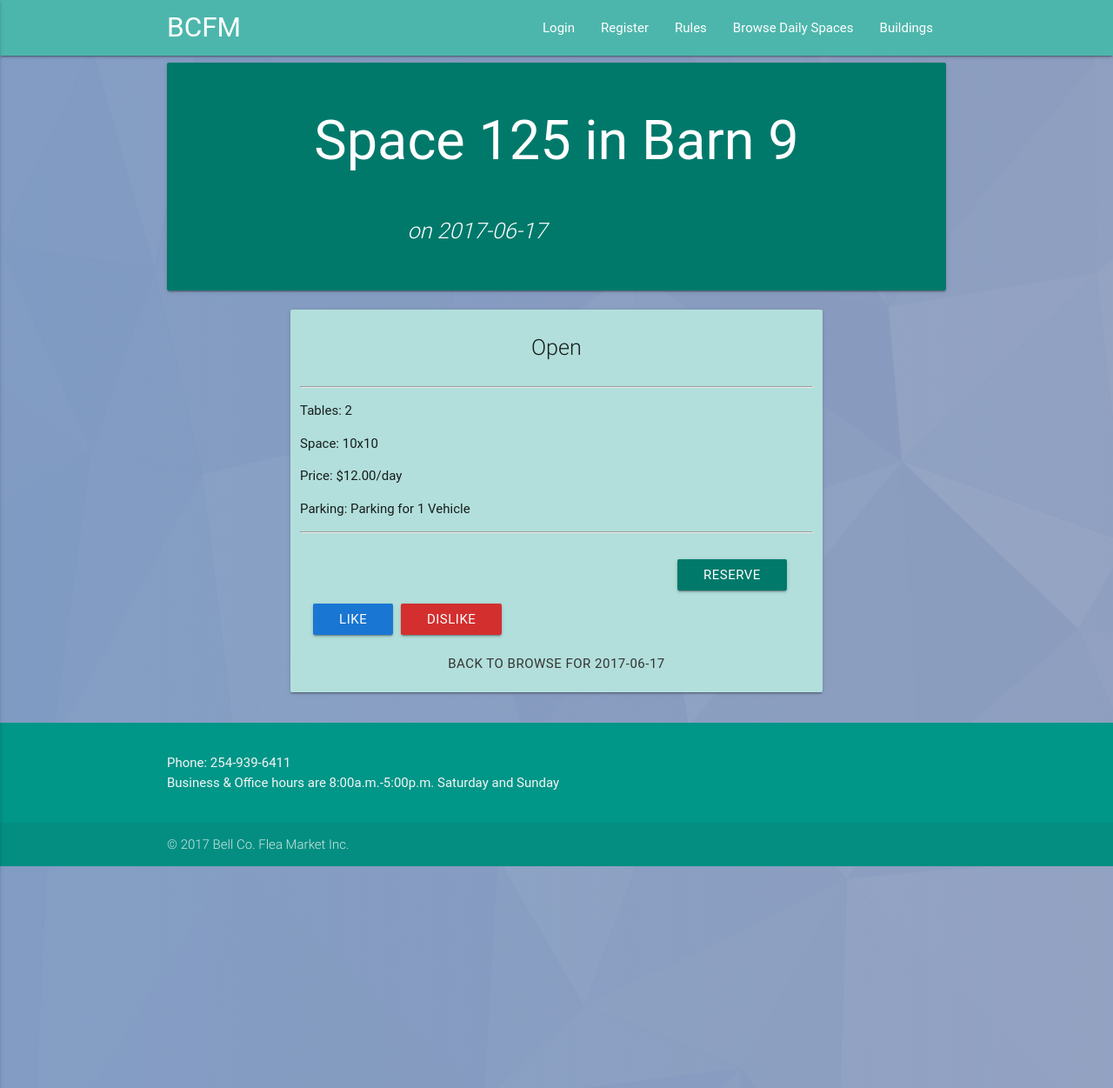
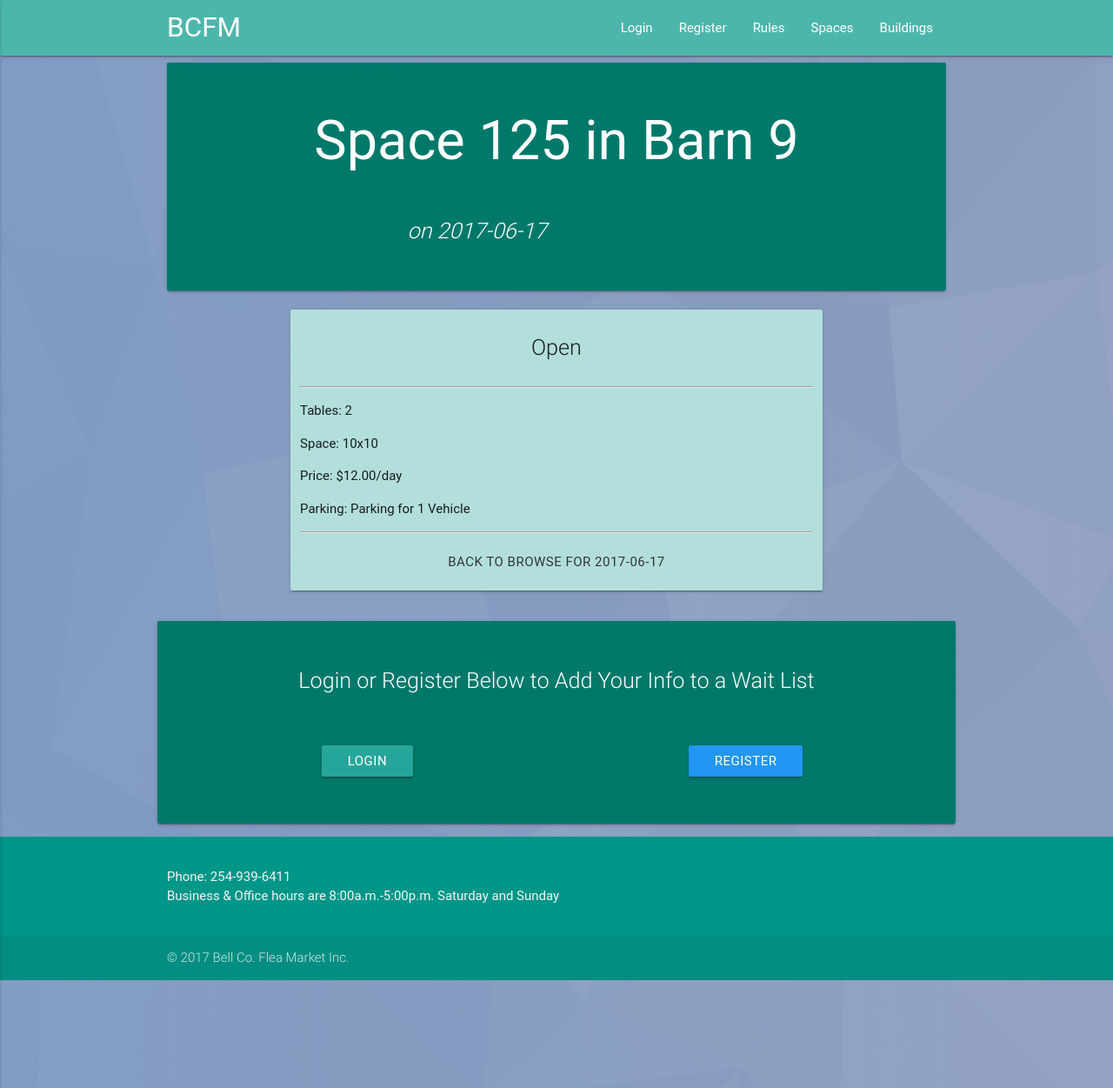
Before and after one commit to BlaiseRoberts/BCFM-Reserve, a Django app: page /space/1/2017-06-17/ in a window 1280 px wide. Shown: the whole page at 87% size. Run offline with Django 3.2, Linux system fonts and the light colour scheme; data comes from the database, SQL or seed files in the repository; both versions use the stored data as it was after the commit; some libraries are stand-ins or nearby versions; some web fonts are replaced.

Commit message:
added checks to make sure that login is prompted if you're not logged in and viewing the spaces or building details

```diff
--- a/bcfm_reserve/reserve/templates/navbar.html
+++ b/bcfm_reserve/reserve/templates/navbar.html
@@ -16,7 +16,7 @@
       <li><a href="{% url 'reserve:login'  %}">Login</a></li>
       <li><a href="{% url 'reserve:register' %}">Register</a></li>
       <li><a href="{% url 'reserve:rules' %}">Rules</a></li>
-      <li><a href="{% url 'reserve:browse' %}">Browse Daily Spaces</a></li>
+      <li><a href="{% url 'reserve:browse' %}">Spaces</a></li>
       <li><a href="{% url 'reserve:buildings' %}">Buildings</a></li>
     {%endif%}
     </ul>
--- a/bcfm_reserve/reserve/templates/space_detail.html
+++ b/bcfm_reserve/reserve/templates/space_detail.html
@@ -47,6 +47,7 @@
 		<p>Price:  ${{space.price}}.00/day</p>
 		<p>Parking:  {{space.parking}}</p>
 		<hr>
+		  {%if user.is_authenticated%}
 		  <div class="right-align" style="margin:1rem;">
 			{%if space.status == "Open"%}
 		  		<a class="modal-trigger waves-effect waves-light btn teal darken-2" style="margin:1rem;" href="#reservationModal">Reserve</a>
@@ -58,11 +59,28 @@
                     <input class="btn red darken-2" name="like_dislike_button" type="submit" value="Dislike">
                 </div>
             </form>
+            <div class="center-align" style="margin:1rem;">
+				<a class="btn btn-flat waves-effect waves-teal" href="{% url 'reserve:browse' date %}">Back to Browse for {{date}}</a>
+			</div>
 		  </div>
+		  {%else%}
+		  	<div class="center-align" style="margin:1rem;">
+				<a class="btn btn-flat waves-effect waves-teal" href="{% url 'reserve:browse' date %}">Back to Browse for {{date}}</a>
+			</div>
+		  </div>
+		</div>
+			<div class="row card-panel teal darken-2">
+				<p class="flow-text center-align white-text">Login or Register Below to Add Your Info to a Wait List</p>
+				<div class="col s6 center-align" style="padding-top:2rem; padding-bottom: 2rem;">
+					<a class="btn waves-effect pulse" href="{% url 'reserve:login' %}">Login</a>
+				</div>
+				<div class="col s6 center-align" style="padding-top:2rem; padding-bottom: 2rem;">
+					<a class="btn waves-effect blue pulse" href="{% url 'reserve:register' %}">Register</a>
+				</div>
+			</div>
+			{%endif%}
 
-		<div class="center-align" style="margin:1rem;">
-			<a class="btn btn-flat waves-effect waves-teal" href="{% url 'reserve:browse' date %}">Back to Browse for {{date}}</a>
-		</div>
+
 	</div>
 </div>
 {%endblock%}
```
Also changed, not shown: bcfm_reserve/reserve/templates/building_detail.html (+15 -0 lines), bcfm_reserve/reserve/templates/index.html (+10 -0 lines), bcfm_reserve/db.sqlite3.
